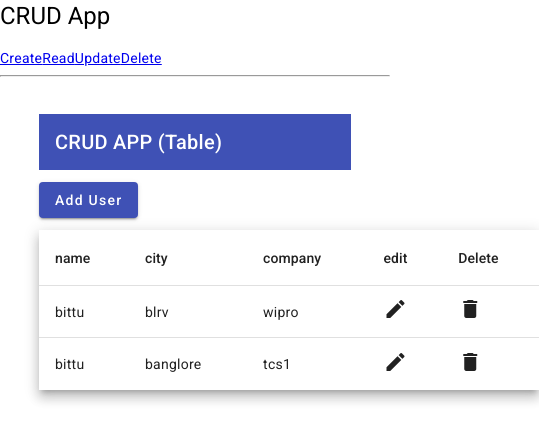
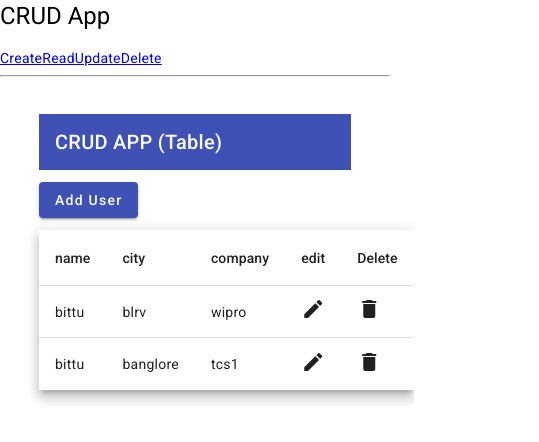
Before and after one commit to Chief16/Angular17-CRUD-APP, an Angular app: page / in a window 390 px wide. Shown: the top 442 px of the page, 539 px wide, since content can reach past the window. Built offline with nearby package versions, Linux system fonts and the light colour scheme; data requests are answered from the project's data file.

Commit message:
responsive table

```diff
--- a/src/app/app.component.css
+++ b/src/app/app.component.css
@@ -11,7 +11,6 @@ table {
     width: 100%;
     overflow-x: auto;
     overflow-y: hidden;
-    min-width: 500px;
 }
 th.mat-header-cell {
     text-align: left;
```
